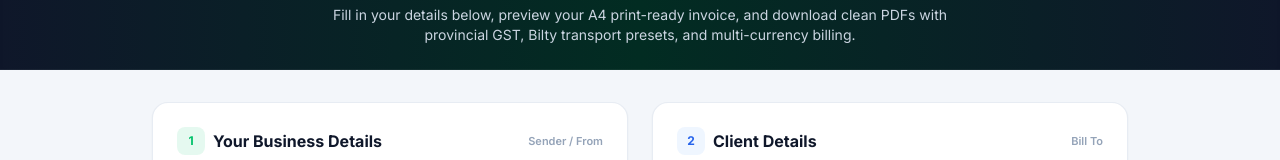
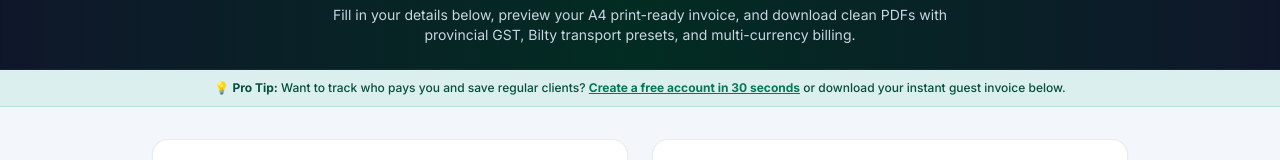
Before and after one commit to Gohar01/invoicepk-frontend, a React (Vite) app: page /quick-invoice in a window 1280 px wide. Shown: the part 163-323 px from the top of the page. Built offline with nearby package versions, Linux system fonts and the light colour scheme; no server answers.

Commit message:
feat: prompt guest users to save invoice and register account post-download

```diff
--- a/src/components/GuestSaveModal.tsx
+++ b/src/components/GuestSaveModal.tsx
@@ -9,6 +9,7 @@ import PhoneInput from './PhoneInput';
 interface GuestSaveModalProps {
   isOpen: boolean;
   onClose: () => void;
+  isPostDownload?: boolean;
   guestData: {
     businessName: string;
     fullName?: string;
@@ -38,7 +39,7 @@ interface GuestSaveModalProps {
   };
 }
 
-export default function GuestSaveModal({ isOpen, onClose, guestData }: GuestSaveModalProps) {
+export default function GuestSaveModal({ isOpen, onClose, isPostDownload = false, guestData }: GuestSaveModalProps) {
   const navigate = useNavigate();
   const { login } = useAuth();
   const { toast } = useToast();
@@ -183,16 +184,22 @@ export default function GuestSaveModal({ isOpen, onClose, guestData }: GuestSave
 
           <div className="inline-flex items-center gap-1.5 bg-primary/20 text-primary border border-primary/30 px-2.5 py-0.5 rounded-full text-xs font-semibold mb-2">
             <Sparkles size={12} />
-            <span>1-Click Save & Manage</span>
+            <span>{isPostDownload ? '🎉 Invoice Downloaded Successfully!' : '1-Click Save & Manage'}</span>
           </div>
 
           <h3 className="text-xl font-bold tracking-tight">
-            {mode === 'register' ? 'Save Invoice to Dashboard' : 'Sign In to Save Invoice'}
+            {isPostDownload
+              ? (mode === 'register' ? 'Save Invoice & Track Payment' : 'Sign In to Save Downloaded Invoice')
+              : (mode === 'register' ? 'Save Invoice to Dashboard' : 'Sign In to Save Invoice')}
           </h3>
           <p className="text-xs text-slate-300 mt-1">
-            {mode === 'register'
-              ? 'Create a free account to track payments, re-send PDFs, and manage your clients seamlessly.'
-              : 'Sign in to automatically link this invoice and client to your account.'}
+            {isPostDownload
+              ? (mode === 'register'
+                  ? 'Your PDF was downloaded! Create a free account in 10 seconds to track when this client pays and avoid retyping details next time.'
+                  : 'Sign in to link this downloaded invoice and client directly to your account.')
+              : (mode === 'register'
+                  ? 'Create a free account to track payments, re-send PDFs, and manage your clients seamlessly.'
+                  : 'Sign in to automatically link this invoice and client to your account.')}
           </p>
         </div>
 
@@ -349,7 +356,7 @@ export default function GuestSaveModal({ isOpen, onClose, guestData }: GuestSave
               className="btn-secondary text-xs py-2.5 px-4"
               disabled={submitting}
             >
-              Cancel
+              {isPostDownload ? 'Maybe Later' : 'Cancel'}
             </button>
             <button
               type="submit"
--- a/src/pages/QuickInvoicePage.tsx
+++ b/src/pages/QuickInvoicePage.tsx
@@ -91,6 +91,7 @@ export default function QuickInvoicePage() {
   const [previewBlobUrl, setPreviewBlobUrl] = useState<string | null>(null);
   const [showPdfModal, setShowPdfModal] = useState(false);
   const [showSaveModal, setShowSaveModal] = useState(false);
+  const [isPostDownload, setIsPostDownload] = useState(false);
 
   // Page title for SEO
   useEffect(() => {
@@ -412,6 +413,14 @@ export default function QuickInvoicePage() {
       a.remove();
       URL.revokeObjectURL(url);
       toast.success('Invoice PDF downloaded!');
+
+      // If guest user, trigger high-converting save modal after download
+      if (!isAuthenticated) {
+        setIsPostDownload(true);
+        setTimeout(() => {
+          setShowSaveModal(true);
+        }, 900);
+      }
     } catch (err: any) {
       console.error('Failed to download invoice:', err);
       toast.error('Could not download PDF. Please try again.');
@@ -456,6 +465,7 @@ export default function QuickInvoicePage() {
     }
 
     // Otherwise, show the high-converting guest save modal
+    setIsPostDownload(false);
     setShowSaveModal(true);
   };
 
@@ -540,6 +550,19 @@ export default function QuickInvoicePage() {
           </p>
         </div>
       </div>
+
+      {/* Quick Value Callout Banner for Guests */}
+      {!isAuthenticated && (
+        <div className="bg-emerald-500/10 border-b border-emerald-500/20 py-2.5 px-4 text-center">
+          <p className="text-xs text-emerald-900 font-medium">
+            💡 <strong>Pro Tip:</strong> Want to track who pays you and save regular clients?{' '}
+            <Link to="/login?signup=true" className="underline font-bold text-emerald-700 hover:text-emerald-800">
+              Create a free account in 30 seconds
+            </Link>{' '}
+            or download your instant guest invoice below.
+          </p>
+        </div>
+      )}
 
       {/* Main Form Container */}
       <main className="max-w-5xl mx-auto px-4 sm:px-6 pt-8 space-y-6">
@@ -1208,6 +1231,7 @@ export default function QuickInvoicePage() {
       <GuestSaveModal
         isOpen={showSaveModal}
         onClose={() => setShowSaveModal(false)}
+        isPostDownload={isPostDownload}
         guestData={guestDataForModal}
       />
     </div>
```
Also changed, not shown: public/ad-creative.jpg (added).
